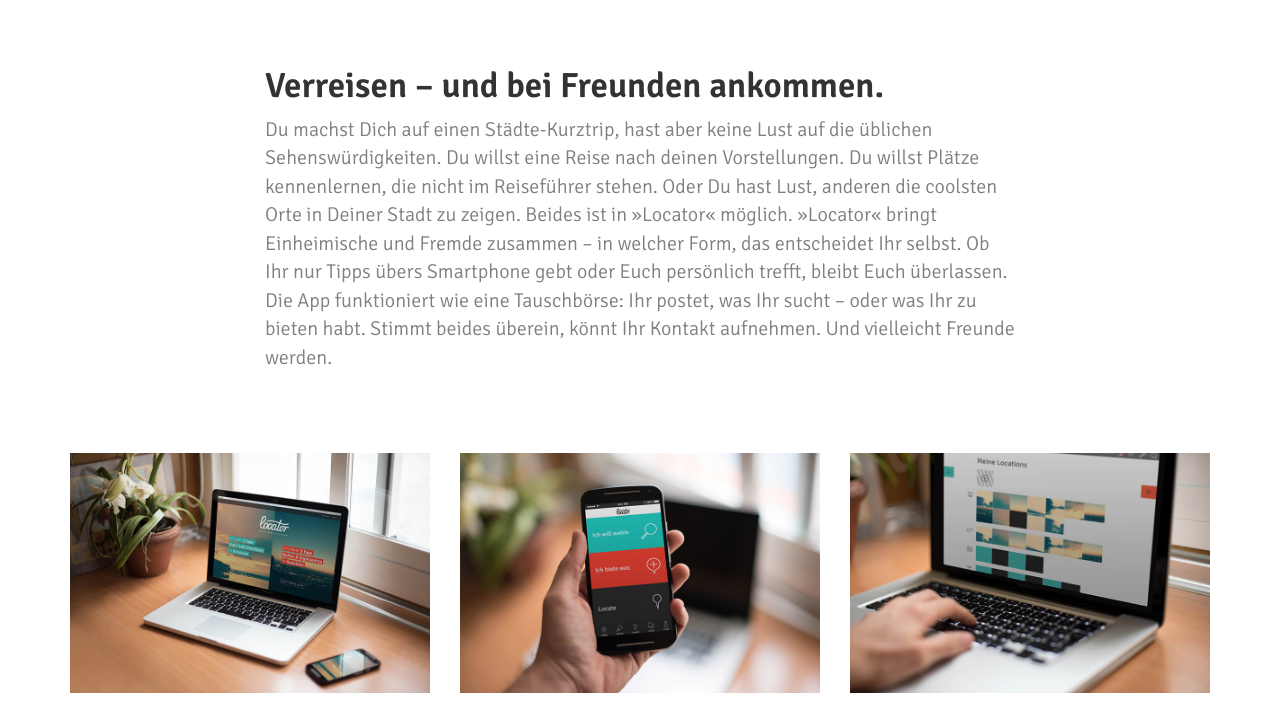
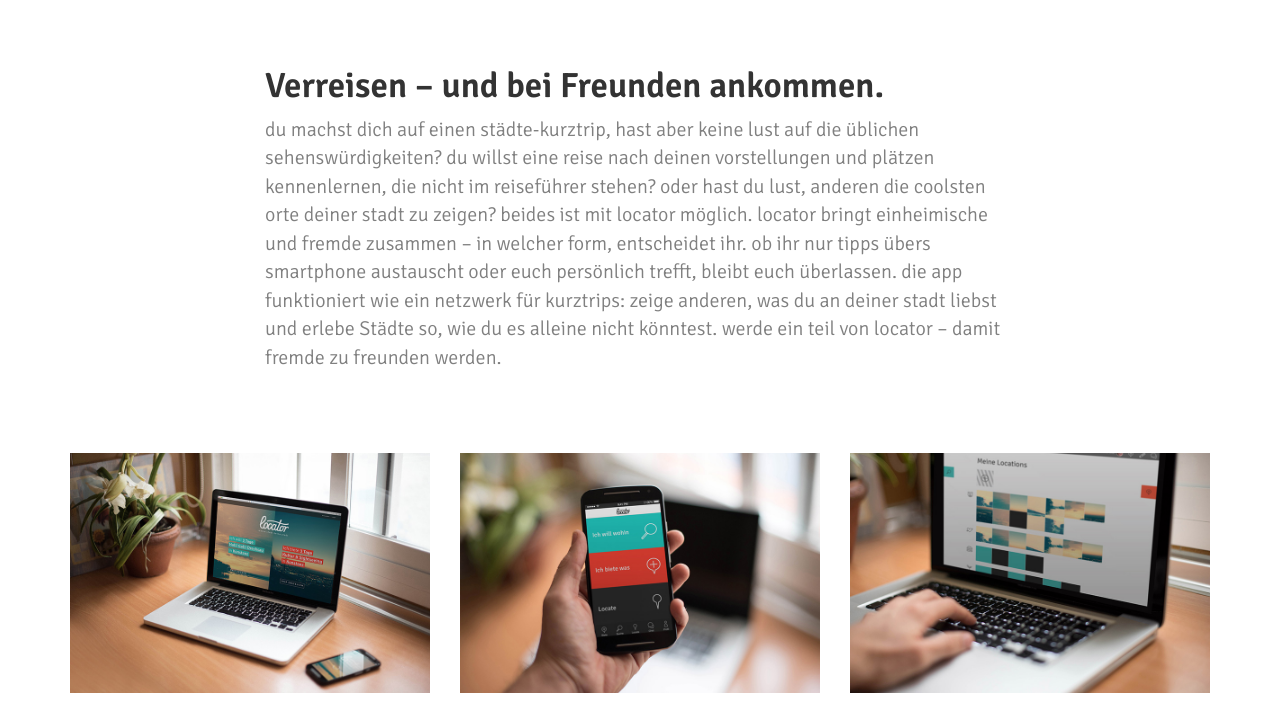
Before and after one commit to locator-kn/locator-app, a website: page app/index.html in a window 1280 px wide. Shown: the part 803-1508 px from the top of the page. Drawn offline with Linux system fonts and the light colour scheme.

Commit message:
change logo, change text, adapt logo style

```diff
--- a/app/css/main.css
+++ b/app/css/main.css
@@ -321,6 +321,7 @@ body {
 
 img.logo {
     margin: 0 auto;
+    max-width: 40%
 }
 
 .description p {
--- a/app/index.html
+++ b/app/index.html
@@ -12,7 +12,7 @@
 <head>
     <meta charset="utf-8">
     <meta http-equiv="X-UA-Compatible" content="IE=edge">
-    <title>Locator</title>
+    <title>Locator - Schön hier</title>
     <meta name="viewport" content="width=device-width, initial-scale=1">
     <link rel="shortcut icon" href="favicon.ico" type="image/x-icon"/>
     <link rel="shortcut icon" href="favicon.png" type="image/png"/>
@@ -37,6 +37,8 @@
 <![endif]-->
 
 
+
+
 <div id="home" class="container-fluid start content">
     <section class="container content relative" id="top">
 
@@ -44,12 +46,10 @@
             <div class="col-xs-12 logo-container">
                 <img class="logo img-responsive" src="img/locator.png" alt="Locator Logo">
 
-                <h2 class="slogan">meine Stadt, deine Stadt</h2>
-
                 <div class="registration-container">
                     <div class="registration-header">
                         <p>Finde Orte, die in keinem Guide stehen und zeige deine Stadt wie du sie kennst. <br>
-                        Am 18. Juli geht's los. Jetzt Anmelden und von Anfang an dabei sein.</p>
+                            Am 18. Juli geht's los. Jetzt Anmelden und von Anfang an dabei sein.</p>
                     </div>
                     <form id="registration">
                         <div class="col-sm-4 col-xs-12 input">
@@ -113,17 +113,14 @@
             <h2>Verreisen – und bei Freunden ankommen.</h2>
 
             <p>
-                Du machst Dich auf einen Städte-Kurztrip, hast aber keine Lust auf die üblichen Sehenswürdigkeiten. Du
-                willst eine Reise nach deinen Vorstellungen. Du willst Plätze kennenlernen, die nicht im Reiseführer
-                stehen.
-                Oder Du hast Lust, anderen die coolsten Orte in Deiner Stadt zu zeigen. Beides ist in »Locator« möglich.
-                »Locator« bringt Einheimische und Fremde zusammen – in welcher Form, das entscheidet Ihr selbst. Ob Ihr
-                nur
-                Tipps übers Smartphone gebt oder Euch persönlich trefft, bleibt Euch überlassen. Die App funktioniert
-                wie
-                eine Tauschbörse: Ihr postet, was Ihr sucht – oder was Ihr zu bieten habt. Stimmt beides überein, könnt
-                Ihr
-                Kontakt aufnehmen. Und vielleicht Freunde werden.
+                du machst dich auf einen städte-kurztrip, hast aber keine lust auf die üblichen sehenswürdigkeiten? du
+                willst eine reise nach deinen vorstellungen und plätzen kennenlernen, die nicht im reiseführer stehen?
+                oder hast du lust, anderen die coolsten orte deiner stadt zu zeigen? beides ist mit locator möglich.
+                locator bringt einheimische und fremde zusammen – in welcher form, entscheidet ihr. ob ihr nur tipps
+                übers smartphone austauscht oder euch persönlich trefft, bleibt euch überlassen. die app funktioniert
+                wie ein netzwerk für kurztrips: zeige anderen, was du an deiner stadt liebst und
+                erlebe Städte so, wie du es alleine nicht könntest. werde ein teil von locator – damit fremde zu
+                freunden werden.
 
             </p>
         </div>
@@ -293,7 +290,7 @@
                             <img class="social"
                                  src="img/socials/github.png">
                             Github</a></li>
-                        <li><a href="http://facebook.de" target="_blank"><img class="social"
+                        <li><a href="https://www.facebook.com/locator.kn" target="_blank"><img class="social"
                                                                               src="img/socials/fb.png">
                             Facebook</a>
                         </li>
@@ -315,10 +312,17 @@
 <script src="js/main.js"></script>
 
 <script>
-    (function(i,s,o,g,r,a,m){i['GoogleAnalyticsObject']=r;i[r]=i[r]||function(){
-                (i[r].q=i[r].q||[]).push(arguments)},i[r].l=1*new Date();a=s.createElement(o),
-            m=s.getElementsByTagName(o)[0];a.async=1;a.src=g;m.parentNode.insertBefore(a,m)
-    })(window,document,'script','//www.google-analytics.com/analytics.js','ga');
+    (function (i, s, o, g, r, a, m) {
+        i['GoogleAnalyticsObject'] = r;
+        i[r] = i[r] || function () {
+                    (i[r].q = i[r].q || []).push(arguments)
+                }, i[r].l = 1 * new Date();
+        a = s.createElement(o),
+                m = s.getElementsByTagName(o)[0];
+        a.async = 1;
+        a.src = g;
+        m.parentNode.insertBefore(a, m)
+    })(window, document, 'script', '//www.google-analytics.com/analytics.js', 'ga');
 
     ga('create', 'UA-64206727-1', 'auto');
     ga('send', 'pageview');
```
Also changed, not shown: app/img/locator.png.
